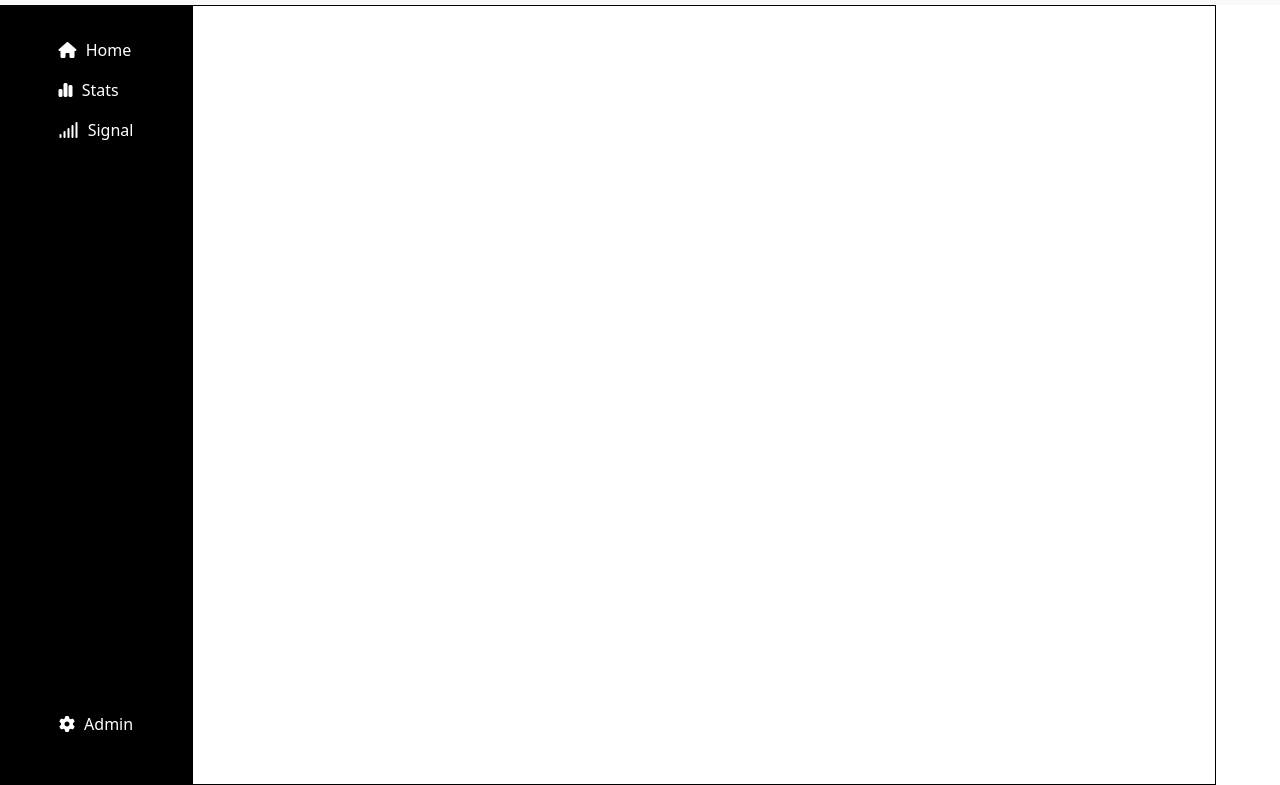
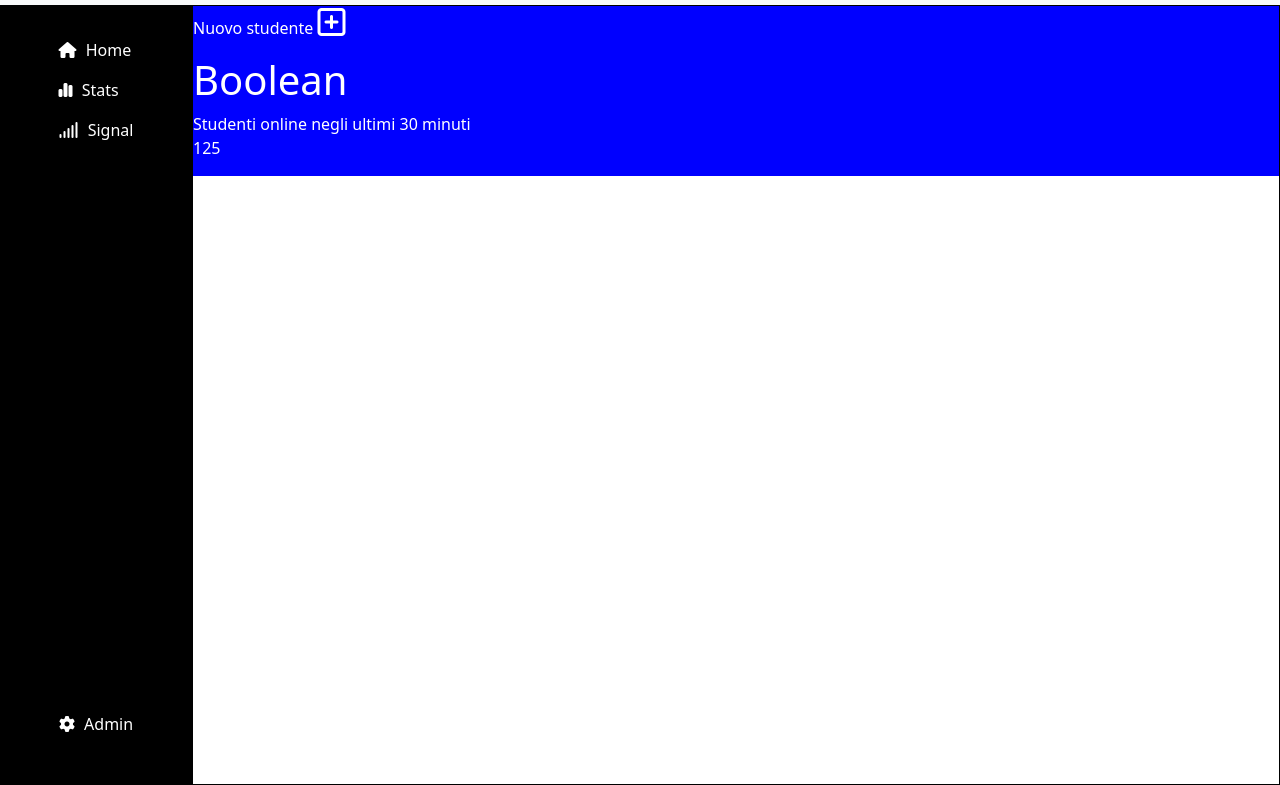
Before and after one commit to FedericoRosso97/html-css-bootstrap-dashboard, a plain HTML site: page index.html in a window 1280 px wide. Shown: the part 51-836 px from the top of the page. Drawn offline with nearby package versions, Linux system fonts and the light colour scheme.

Commit message:
creo div e scritte della parte iniziale del main

```diff
--- a/index.html
+++ b/index.html
@@ -48,7 +48,28 @@
                 <p class="side-testo">Admin</p>
             </div>
         </div>
-        <div class="main-body"></div>
+        <div class="main-body">
+            <div class="main-blu">
+                    <div class="">
+                        <div class="">
+                            <p class="d-inline-block">Nuovo studente</p>
+                            <i class="fa-regular fa-square-plus fa-2x"></i>
+                        </div>
+                        <div class="">
+                            <h1>Boolean</h1>
+                        </div>
+                        <div class="">
+                            <div>
+                                <p class="d-inline-block">Studenti online negli ultimi 30 minuti<br>
+                                125
+                                </p>
+
+                            </div>
+                        </div>
+                    </div>
+            </div>
+            <div></div>
+        </div>
     </main>
 </body>
 </html>
--- a/style.css
+++ b/style.css
@@ -27,10 +27,13 @@ nav{justify-content: center;}
 .main-body{
     border: 1px solid black;
     height:calc(100vh - 20px);
-    width: 80%;
+    width: 85%;
 }
 
-
+.main-blu{
+    background-color: blue;
+    color: white;
+}
 
 @media screen and (min-width:992px) {
     .side-testo{
```
